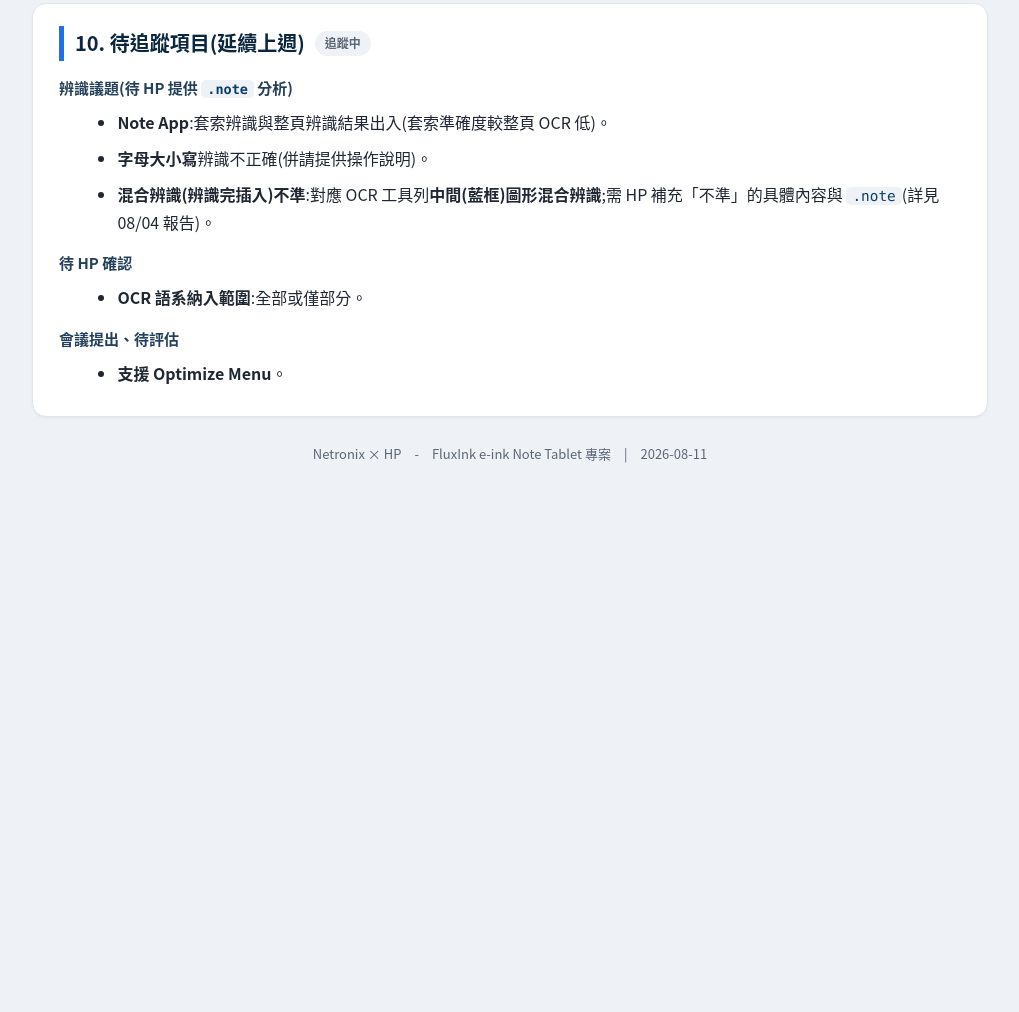
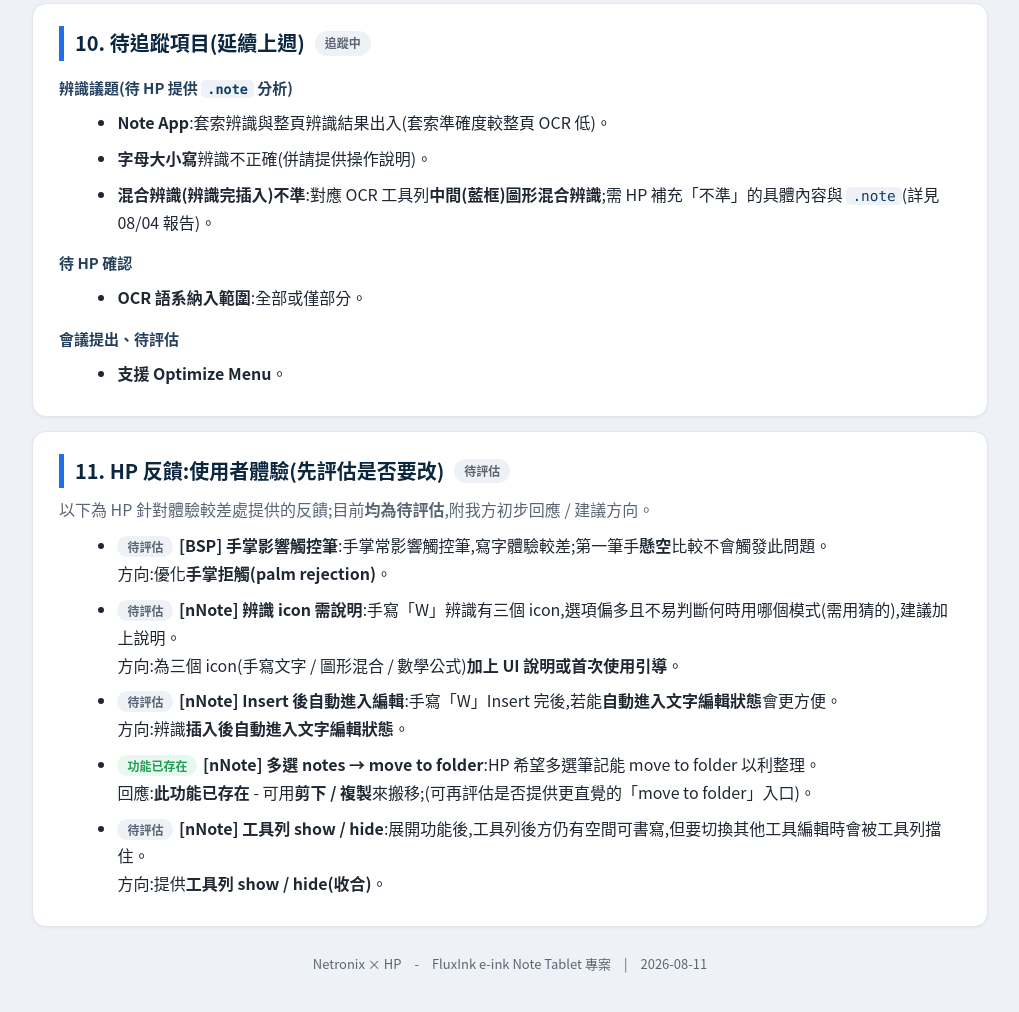
Before and after one commit to Netronix-Dennis/WebDemo, a plain HTML site: page HP_HTML/HP_Daily_Report_20260811.html in a window 1280 px wide. Shown: the part 2028-3040 px from the top of the page, without its empty margins (130-1149 px from the left). Before the commit the page ends 2583 px from the top, so only its background shows below. Drawn offline with Linux system fonts and the light colour scheme.

Commit message:
0811 report: add §11 HP UX feedback (evaluate) with our responses/directions; move-to-folder already exists

```diff
--- a/HP_HTML/HP_Daily_Report_20260811.html
+++ b/HP_HTML/HP_Daily_Report_20260811.html
@@ -162,6 +162,18 @@
       </ul>
     </section>
 
+    <section>
+      <h2>11. HP 反饋:使用者體驗(先評估是否要改) <span class="pill pill-next">待評估</span></h2>
+      <p class="muted">以下為 HP 針對體驗較差處提供的反饋;目前<b>均為待評估</b>,附我方初步回應 / 建議方向。</p>
+      <ul>
+        <li><span class="pill pill-next">待評估</span> <b>[BSP] 手掌影響觸控筆</b>:手掌常影響觸控筆,寫字體驗較差;第一筆手<b>懸空</b>比較不會觸發此問題。<br>方向:優化<b>手掌拒觸(palm rejection)</b>。</li>
+        <li><span class="pill pill-next">待評估</span> <b>[nNote] 辨識 icon 需說明</b>:手寫「W」辨識有三個 icon,選項偏多且不易判斷何時用哪個模式(需用猜的),建議加上說明。<br>方向:為三個 icon(手寫文字 / 圖形混合 / 數學公式)<b>加上 UI 說明或首次使用引導</b>。</li>
+        <li><span class="pill pill-next">待評估</span> <b>[nNote] Insert 後自動進入編輯</b>:手寫「W」Insert 完後,若能<b>自動進入文字編輯狀態</b>會更方便。<br>方向:辨識<b>插入後自動進入文字編輯狀態</b>。</li>
+        <li><span class="pill pill-fix">功能已存在</span> <b>[nNote] 多選 notes → move to folder</b>:HP 希望多選筆記能 move to folder 以利整理。<br>回應:<b>此功能已存在</b> - 可用<b>剪下 / 複製</b>來搬移;(可再評估是否提供更直覺的「move to folder」入口)。</li>
+        <li><span class="pill pill-next">待評估</span> <b>[nNote] 工具列 show / hide</b>:展開功能後,工具列後方仍有空間可書寫,但要切換其他工具編輯時會被工具列擋住。<br>方向:提供<b>工具列 show / hide(收合)</b>。</li>
+      </ul>
+    </section>
+
     <footer>Netronix × HP　-　FluxInk e-ink Note Tablet 專案　|　2026-08-11</footer>
   </div>
 
@@ -274,6 +286,18 @@
       </ul>
     </section>
 
+    <section>
+      <h2>11. HP Feedback: User Experience (evaluate whether to change) <span class="pill pill-next">to evaluate</span></h2>
+      <p class="muted">HP's feedback on points with a poorer experience; all are <b>pending evaluation</b>, with our initial response / suggested direction.</p>
+      <ul>
+        <li><span class="pill pill-next">to evaluate</span> <b>[BSP] Palm affects the stylus</b>: the palm often interferes with the stylus, worsening the writing experience; keeping the hand <b>hovering</b> for the first stroke avoids triggering it.<br>Direction: improve <b>palm rejection</b>.</li>
+        <li><span class="pill pill-next">to evaluate</span> <b>[nNote] Recognition icons need explanation</b>: the handwriting-"W" recognition has three icons - quite a few options, and it's hard to tell when to use which mode (you have to guess); a description is suggested.<br>Direction: add <b>UI hints or first-use guidance</b> for the three icons (handwriting text / hybrid shape / math formula).</li>
+        <li><span class="pill pill-next">to evaluate</span> <b>[nNote] Auto-enter edit after Insert</b>: after handwriting-"W" Insert, it would be handier to <b>auto-enter the text-edit state</b>.<br>Direction: <b>auto-enter text-edit state after recognition insert</b>.</li>
+        <li><span class="pill pill-fix">already exists</span> <b>[nNote] Multi-select notes → move to folder</b>: HP wants multi-selected notes to move to a folder for easier organization.<br>Response: <b>this already exists</b> - use <b>cut / copy</b> to move them; (we can evaluate a more intuitive "move to folder" entry).</li>
+        <li><span class="pill pill-next">to evaluate</span> <b>[nNote] Toolbar show / hide</b>: after expanding, there is still writable space behind the toolbar, but switching to another tool gets blocked by the toolbar.<br>Direction: provide a <b>toolbar show / hide (collapse)</b>.</li>
+      </ul>
+    </section>
+
     <footer>Netronix × HP　-　FluxInk e-ink Note Tablet project　|　2026-08-11</footer>
   </div>
 </div>
```
